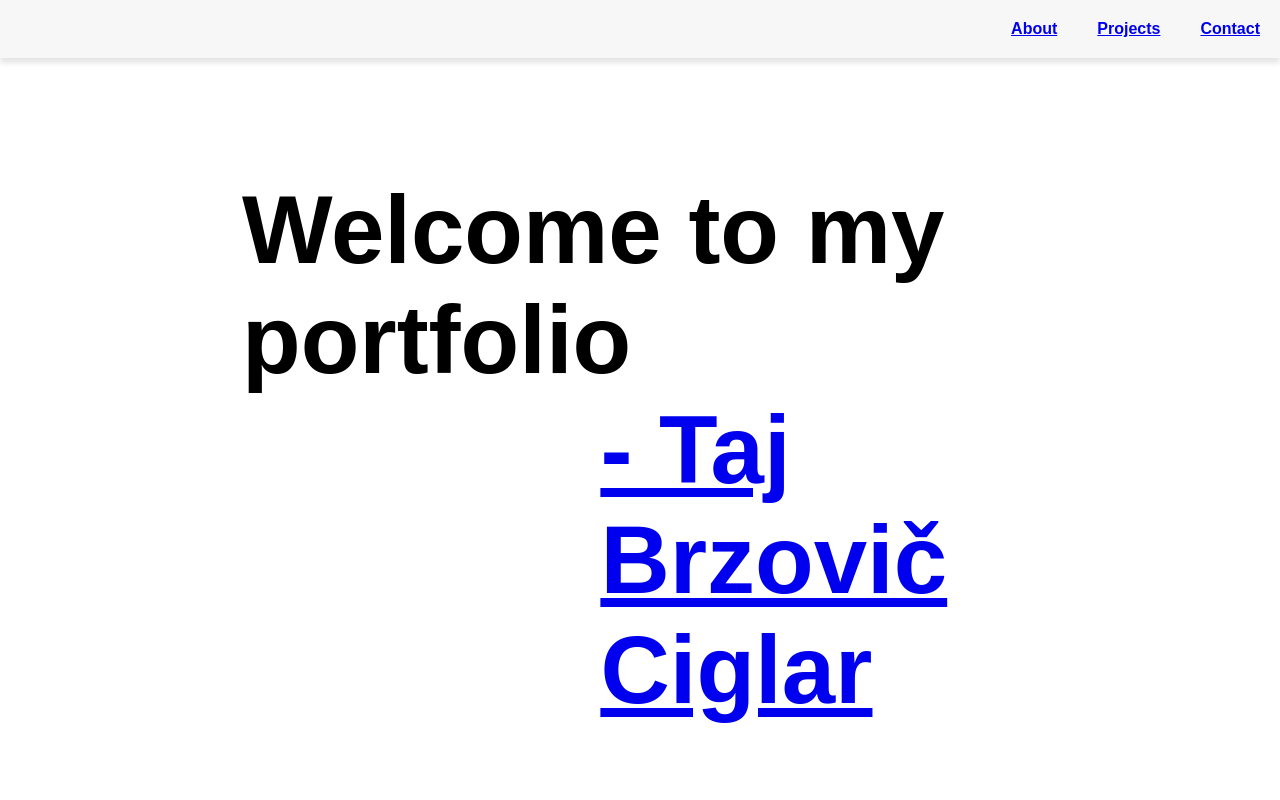
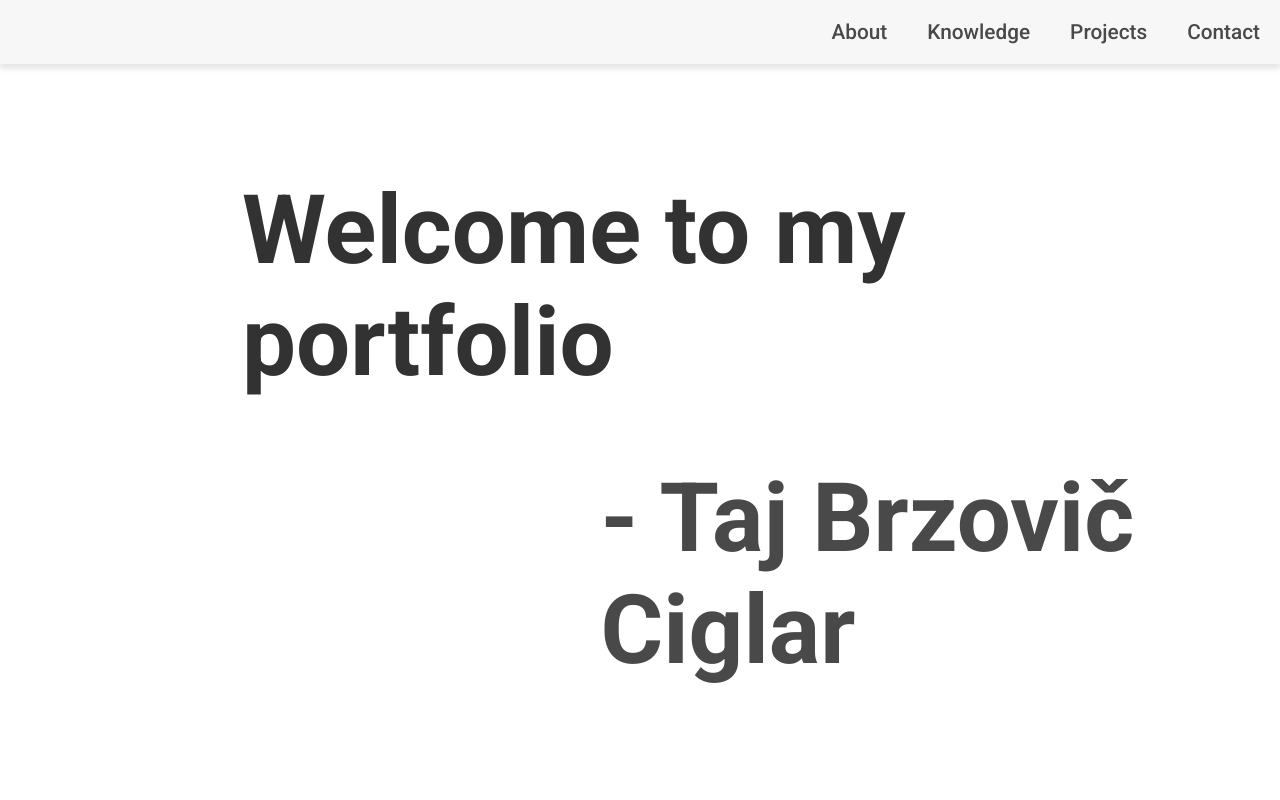
Before and after one commit to tajciglar/Personal-Portfolio, a plain HTML site: page index.html in a window 1280 px wide. Shown: the top 800 px of the page. Drawn offline with Linux system fonts and the light colour scheme.

Commit message:
Style changes

```diff
--- a/index.html
+++ b/index.html
@@ -5,12 +5,16 @@
     <meta name="viewport" content="width=device-width, initial-scale=1.0">
     <title>Frontend Developer | Taj Brzovič CIglar</title>
     <link rel="stylesheet" href="style.css">
+    <link rel="preconnect" href="https://fonts.googleapis.com">
+    <link rel="preconnect" href="https://fonts.gstatic.com" crossorigin>
+    <link href="https://fonts.googleapis.com/css2?family=Roboto:ital,wght@0,100;0,300;0,400;0,500;0,700;0,900;1,100;1,300;1,400;1,500;1,700;1,900&display=swap" rel="stylesheet">
     <script src="main.js" defer></script>
 </head>
 <body>
     <header class="grey">
         <ul>
             <li><a class="link" href="#about">About</a></li>
+            <li><a class="link" href="#knowledge">Knowledge</a></li>
             <li><a class="link" href="#projects">Projects</a></li>
             <li><a class="link" href="#contact">Contact</a></li>
         </ul>
@@ -19,10 +23,10 @@
         <div class="section white landing">
             <div class="position">
                 <h1 class="title1">Welcome to my portfolio</h1>
-                <a class="link" href="#section1"><h1>- Taj Brzovič Ciglar</h1></a>
+                <h1 class="title2"><a class="link" href="#about">- Taj Brzovič Ciglar</a></h1>
             </div>
         </div>
-        <div class="section grey about" id="section1">
+        <div class="section grey about" id="about">
             <h3 class="sectionTitle">About me</h3>
             <div class="container">
                 <div class="picture">
@@ -61,7 +65,7 @@
                 </div>
             </div>
         </div>
-        <div class="section white knowledge" id="section2">
+        <div class="section white knowledge" id="knowledge">
             <h3 class="sectionTitle">Knowledge</h3>
             <div class="container">
                     <div class="card">
@@ -86,7 +90,7 @@
                     </div>
                 </div>
         </div>
-        <div class="section grey projects" id="section3">
+        <div class="section grey projects" id="projects">
             <h3 class="sectionTitle">Projects</h3>
             <div class="container">
                 <div class="card">
@@ -116,7 +120,7 @@
             </div>
         </div>
     </main>
-    <footer class="contact white">
+    <footer class="contact white" id="contact">
         <h5 class="contactTitle">Contact information:</h5>
         <div>
         <div class="icons">
@@ -124,7 +128,7 @@
             <span> +386 70 206 506</span><br>
         </div>
         <div class="icons">
-            <img src="email.svg" alt="email-icon0" style="width: 50px; height: 50px;">
+            <img src="email.svg" alt="email-icon" style="width: 50px; height: 50px;">
             <span> taj.brzovic@gmail.com</span><br>
         </div>
     </footer>
--- a/style.css
+++ b/style.css
@@ -1,9 +1,23 @@
 html, body{
-    font-family: sans-serif;
+    font-family: "Roboto", sans-serif;
+    font-weight: 300;
+    font-style: normal;
     margin: 0;
     padding: 0;
+    color: rgb(50, 50, 50);
+
+}
+a {
+    text-decoration: none;
+    color: rgb(73, 73, 73);
+}
+.link:hover {
+    font-weight: bolder;
 }
 
+a:visited{
+    text-decoration: none;
+}
 
 header {
     position: fixed;
@@ -13,12 +27,6 @@ header {
     box-shadow: 0 5px 5px rgba(0, 0, 0, 0.1);
 }
 
-.white {
-    background-color: #ffffff;
-}
-.grey {
-    background-color: #f7f7f7;
-}
 header ul{
     margin: 0;
     padding: 0;
@@ -29,8 +37,17 @@ header ul{
 
 header ul li{
     margin: 20px;
-    font-weight: bold;
+    font-weight: 500;
+    font-size: 1.3em;
 }
+
+.white {
+    background-color: #ffffff;
+}
+.grey {
+    background-color: #f7f7f7;
+}
+
 
 main{
     margin: 0;
@@ -39,9 +56,9 @@ main{
 .section {
     display: grid;
     grid-template-rows: 100px auto;
-    padding: 50px;
+    padding: 70px 50px;
     max-width: 100%;
-    height: 100vh;
+    height: 90vh;
 }
 
 .landing {
@@ -50,9 +67,6 @@ main{
     display: flex;
     justify-content: center;
     align-items: center;
-}
-.landing h1{
-    margin: 0;
 }
 
 .position {
@@ -63,30 +77,30 @@ main{
 }
 .title1 {
     animation: slideinLeft 2s ease-in-out;
+    margin-bottom: 0;
 }
 
 @keyframes slideinLeft {
     from{
-        margin-bottom: 100%;
+        margin-left: 180%;
         width: 300%;
     }
 
     to{
-        margin-right: 0%;
+        margin-left: 0%;
         width: 100%;
     }
 }
 
-.link h1{
+.title2 {
     margin-left: 40%;
     animation: slideinRight 2s ease-in-out;
-
 }
 
 @keyframes slideinRight {
     from{
-        margin-left: 130%;
-        width: 200%;
+        margin-left: -190%;
+        width: 300%;
     }
 
     to{
@@ -94,6 +108,7 @@ main{
         width: 100%;
     }
 }
+
 /*
 .pageUp {
     animation: pageUp 1s ease forwards;
@@ -144,7 +159,7 @@ main{
 
 .sectionTitle {
     font-size: 5em;
-    margin-top: 0;
+    margin-top: 10px;
     margin-bottom: 30px;
     text-shadow: 2px 8px 4px rgba(0,0,0, 0.2);
 }
```
